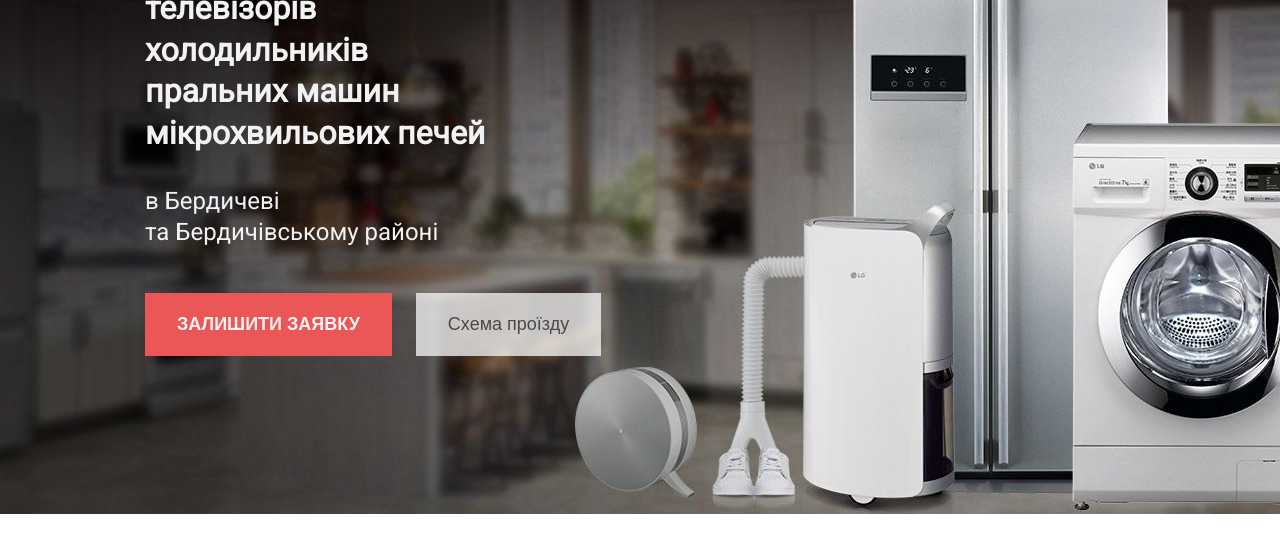
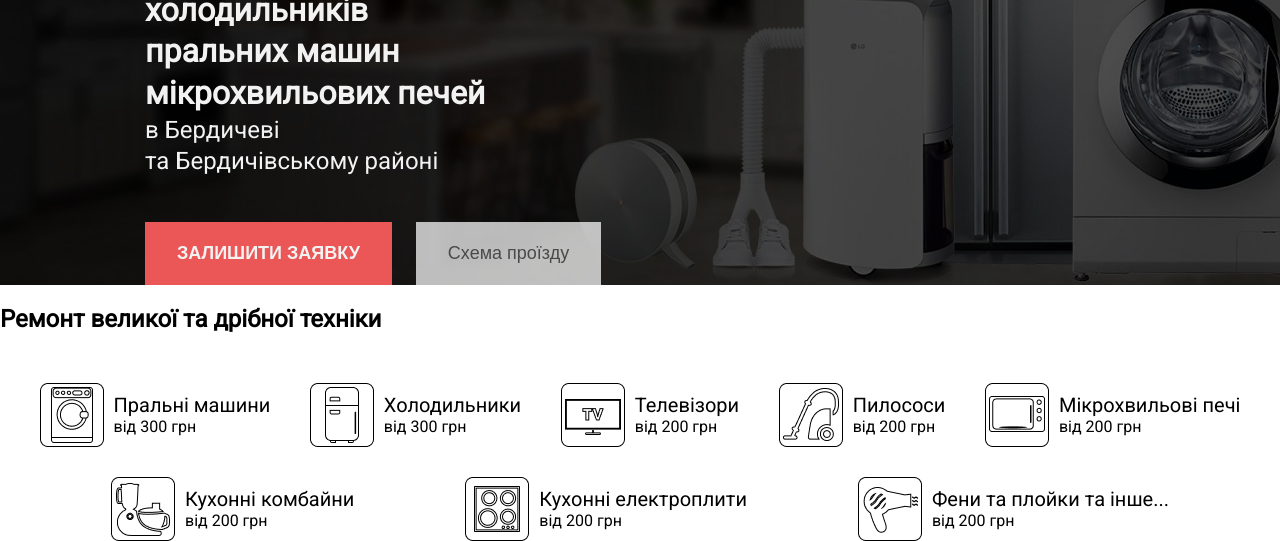
Before and after one commit to tearfulmerlin/prt_lp, a plain HTML site: page index.html in a window 1280 px wide. Shown: the part 286-827 px from the top of the page. Before the commit the page ends 800 px from the top, so only its background shows below. Drawn offline with Linux system fonts and the light colour scheme.

Commit message:
add device section

```diff
--- a/index.html
+++ b/index.html
@@ -1,5 +1,6 @@
 <!DOCTYPE html>
 <html lang="en">
+
 <head>
     <meta charset="UTF-8">
     <meta http-equiv="X-UA-Compatible" content="IE=edge">
@@ -10,9 +11,11 @@
     <link rel="preconnect" href="https://fonts.gstatic.com">
     <link href="https://fonts.googleapis.com/css2?family=Roboto&display=swap" rel="stylesheet">
 </head>
+
 <body>
     <main class="main">
         <section class="utp">
+            <div class="utp__bg"></div>
             <header class="header section-wrapper">
                 <img src="assets/header-logo.png" alt="ТОВ 'побутрадіотехніка'" class="logo">
                 <nav class="navigation">
@@ -39,7 +42,6 @@
             мікрохвильових печей <br>
           </span>
                     <span class="lvl3">
-            <br>
             в Бердичеві <br> та Бердичівському районі
           </span>
                 </h1>
@@ -49,11 +51,76 @@
                 </div>
             </div>
         </section>
-    <section class="devices"></section>
+        <section class="devices">
+            <h2 class="title device__title">
+                Ремонт великої та дрібної техніки
+            </h2>
+            <div class="device__list">
+                <div class="device__item">
+                    <div class="icon washing_machine">
+
+                    </div>
+                    <div class="description">
+                        <div class="device__name">Пральні машини</div>
+                        <div class="device__price">від 300 грн</div>
+                    </div>
+                </div>
+                <div class="device__item">
+                    <div class="icon fridge"></div>
+                    <div class="description">
+                        <div class="device__name">Холодильники</div>
+                        <div class="device__price">від 300 грн</div>
+                    </div>
+                </div>
+                <div class="device__item">
+                    <div class="icon tv"></div>
+                    <div class="description">
+                        <div class="device__name">Телевізори</div>
+                        <div class="device__price">від 200 грн</div>
+                    </div>
+                </div>
+                <div class="device__item">
+                    <div class="icon vacuum"></div>
+                    <div class="description">
+                        <div class="device__name">Пилососи</div>
+                        <div class="device__price">від 200 грн</div>
+                    </div>
+                </div>
+                <div class="device__item">
+                    <div class="icon microvawes"></div>
+                    <div class="description">
+                        <div class="device__name">Мікрохвильові печі</div>
+                        <div class="device__price">від 200 грн</div>
+                    </div>
+                </div>
+                <div class="device__item">
+                    <div class="icon combine"></div>
+                    <div class="description">
+                        <div class="device__name">Кухонні комбайни</div>
+                        <div class="device__price">від 200 грн</div>
+                    </div>
+                </div>
+                <div class="device__item">
+                    <div class="icon pannel"></div>
+                    <div class="description">
+                        <div class="device__name">Кухонні електроплити</div>
+                        <div class="device__price">від 200 грн</div>
+                    </div>
+                </div>
+                <div class="device__item">
+                    <div class="icon hairdrier"></div>
+                    <div class="description">
+                        <div class="device__name">Фени та плойки та інше...</div>
+                        <div class="device__price">від 200 грн</div>
+                    </div>
+                </div>
+            </div>
+        </section>
         <section class="waranty"></section>
         <section class="sattv"></section>
         <section class="contacts"></section>
     </main>
     <footer class="footer"></footer>
 </body>
+
 </html>
--- a/style.css
+++ b/style.css
@@ -2,7 +2,6 @@
     --dark-section-text: #F2F2F2;
     --primary-accent: #EB5757;
     --primary-accent-border: #FAFAFA;
-
     --secondary-accent-border: red;
     --secondary-accent: red;
 }
@@ -12,17 +11,20 @@ body {
     font-family: "Roboto";
     margin: 0;
 }
+
 .section-wrapper {
     max-width: 990px;
     margin: 0 auto;
     padding-left: 10px;
     padding-right: 10px;
 }
+
 button {
     background: transparent;
     border: none;
     padding: 21px 32px;
 }
+
 button.btn_primary {
     background: var(--primary-accent);
     border: 1px solid var(--primary-border);
@@ -32,6 +34,7 @@ button.btn_primary {
     font-size: 18px;
     color: var(--dark-section-text);
 }
+
 button.btn_secondary {
     border: 1px solid var(--secondary-border);
     background: rgba(255, 255, 255, 0.72);
@@ -41,10 +44,22 @@ button.btn_secondary {
 }
 
 .utp {
-  background: url(/assets/utp-bg.jpg) 50% 50%;
-  height: 800px;
+    position: relative;
+    /*background: url(/assets/utp-bg.jpg) 50% 50%; */
     max-width: 1440px;
     margin: 0 auto;
+}
+
+.utp__bg {
+    top: 0;
+    left: 0;
+    right: 0;
+    bottom: 0;
+    background: url(/assets/utp-bg.jpg) 50% 100%;
+    filter: brightness(0.3);
+    position: absolute;
+    z-index: -1;
+    -webkit-filter: brightness(0.3);
 }
 
 .header {
@@ -53,10 +68,12 @@ button.btn_secondary {
     justify-content: space-between;
     padding-top: 10px;
 }
+
 .header .contacts {
     display: flex;
     flex-direction: column;
 }
+
 .header .contacts a {
     color: var(--dark-section-text);
     font-size: 18px;
@@ -68,9 +85,11 @@ button.btn_secondary {
     margin: 0;
     padding: 0;
 }
+
 .nav__list .item:not(:last-child) {
     margin-right: 10px;
 }
+
 .nav__list .item a {
     border: 1px solid red;
     padding: 10px 10px;
@@ -80,15 +99,23 @@ button.btn_secondary {
 
 .utp__content {
     line-height: 1.3;
-  margin-top: 90px;
+    margin-top: 50px;
     color: var(--dark-section-text);
 }
+
+
+/* .utp__title {
+    background-color: rgba(0, 0, 0, .7);
+} */
+
 .utp__title .lvl1 {
     font-size: 72px;
 }
+
 .utp__title .lvl2 {
     font-size: 32px;
 }
+
 .utp__title .lvl3 {
     font-size: 24px;
     font-style: normal;
@@ -102,3 +129,62 @@ button.btn_secondary {
 .utp__buttons .btn_primary {
     margin-right: 20px;
 }
+
+.device__list {
+    display: flex;
+    flex-wrap: wrap;
+    justify-content: space-evenly;
+}
+
+.device__item {
+    display: flex;
+    align-items: center;
+    margin-top: 30px;
+}
+
+.device__item .device__name {
+    font-size: 20px;
+}
+
+.device__item .device__description {
+    font-size: 16px;
+}
+
+.device__item .icon {
+    background-image: url("assets/icons/device_icons.png");
+    width: 64px;
+    height: 64px;
+    margin-right: 10px;
+}
+
+.icon.washing_machine {
+    background-position: -64px 0;
+}
+
+.icon.fridge {
+    background-position: 0 0;
+}
+
+.icon.tv {
+    background-position: 64px 0;
+}
+
+.icon.vacuum {
+    background-position: -320px 0;
+}
+
+.icon.microvawes {
+    background-position: 384px 0;
+}
+
+.icon.combine {
+    background-position: 192px 0;
+}
+
+.icon.pannel {
+    background-position: -256px 0;
+}
+
+.icon.hairdrier {
+    background-position: -128px 0;
+}
```
Also changed, not shown: assets/icons/device_icons.png (added). Lines whose indentation alone changed are shown as unchanged.
